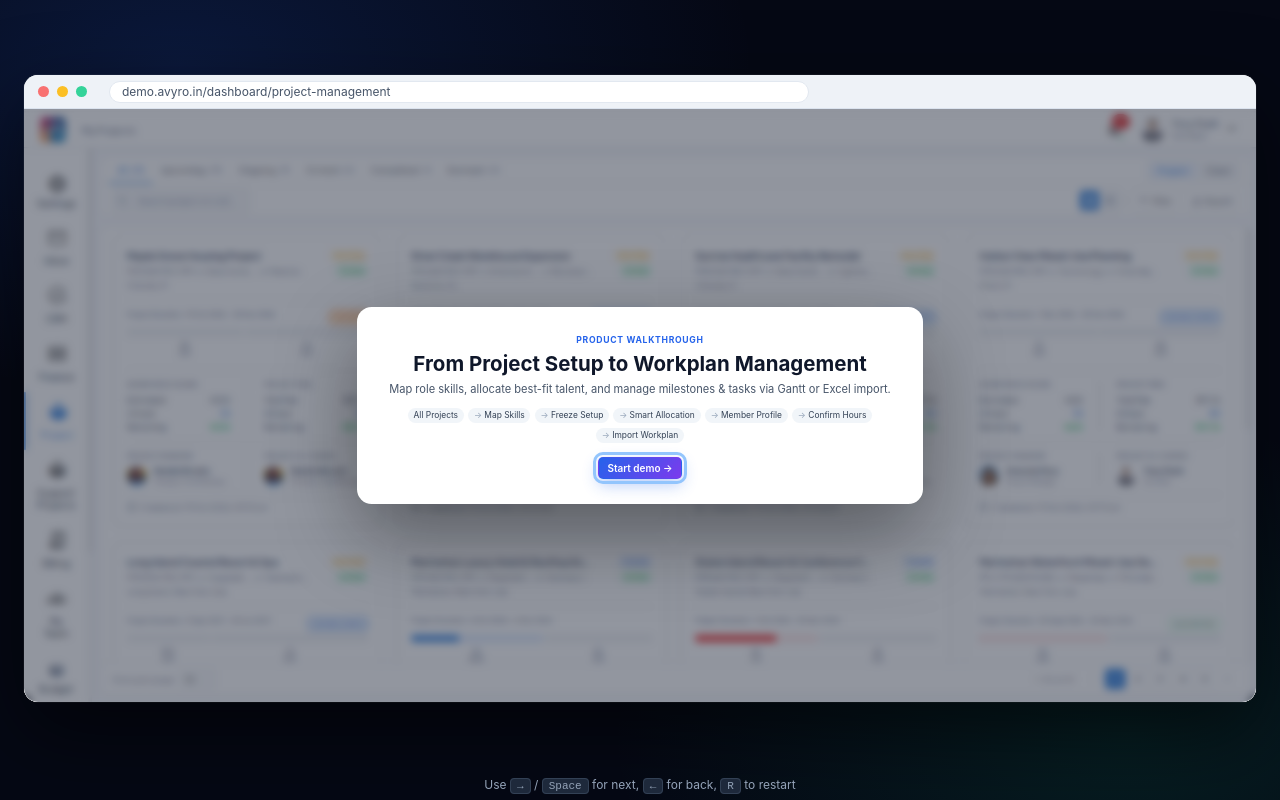
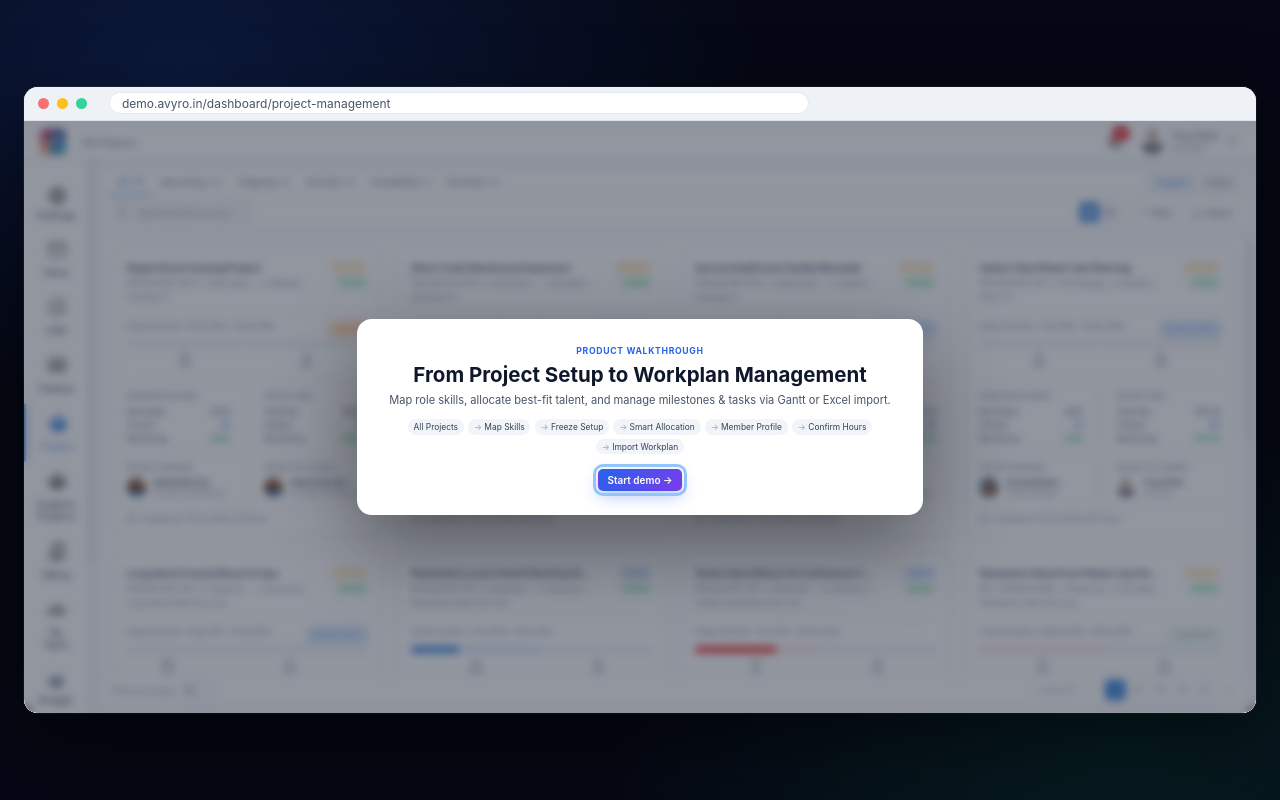
Before and after one commit to Jayavyro/Demo-HTML, a plain HTML site: page Project Management/index.html in a window 1280 px wide. Drawn offline with Linux system fonts and the light colour scheme.

Commit message:
feat: add project management skill mapping and smart allocation demo page

```diff
--- a/Project Management/index.html
+++ b/Project Management/index.html
@@ -601,10 +601,7 @@
     }
 
     .hint {
-      color: #94a3b8;
-      font-size: 12px;
-      text-align: center;
-      padding-bottom: 8px;
+      display: none;
     }
 
     kbd {
@@ -1116,7 +1113,7 @@
         const s = SCREENS[currentScreen || "projects"];
         const aspect = s.w / effH(s);
         const availW = viewport.clientWidth - 48;
-        const availH = viewport.clientHeight - 18 - CHROME_H;
+        const availH = viewport.clientHeight - 48 - CHROME_H;
         const width = Math.max(320, Math.min(availW, availH * aspect));
         frame.style.width = width + "px";
         stage.style.width = width + "px";
```
